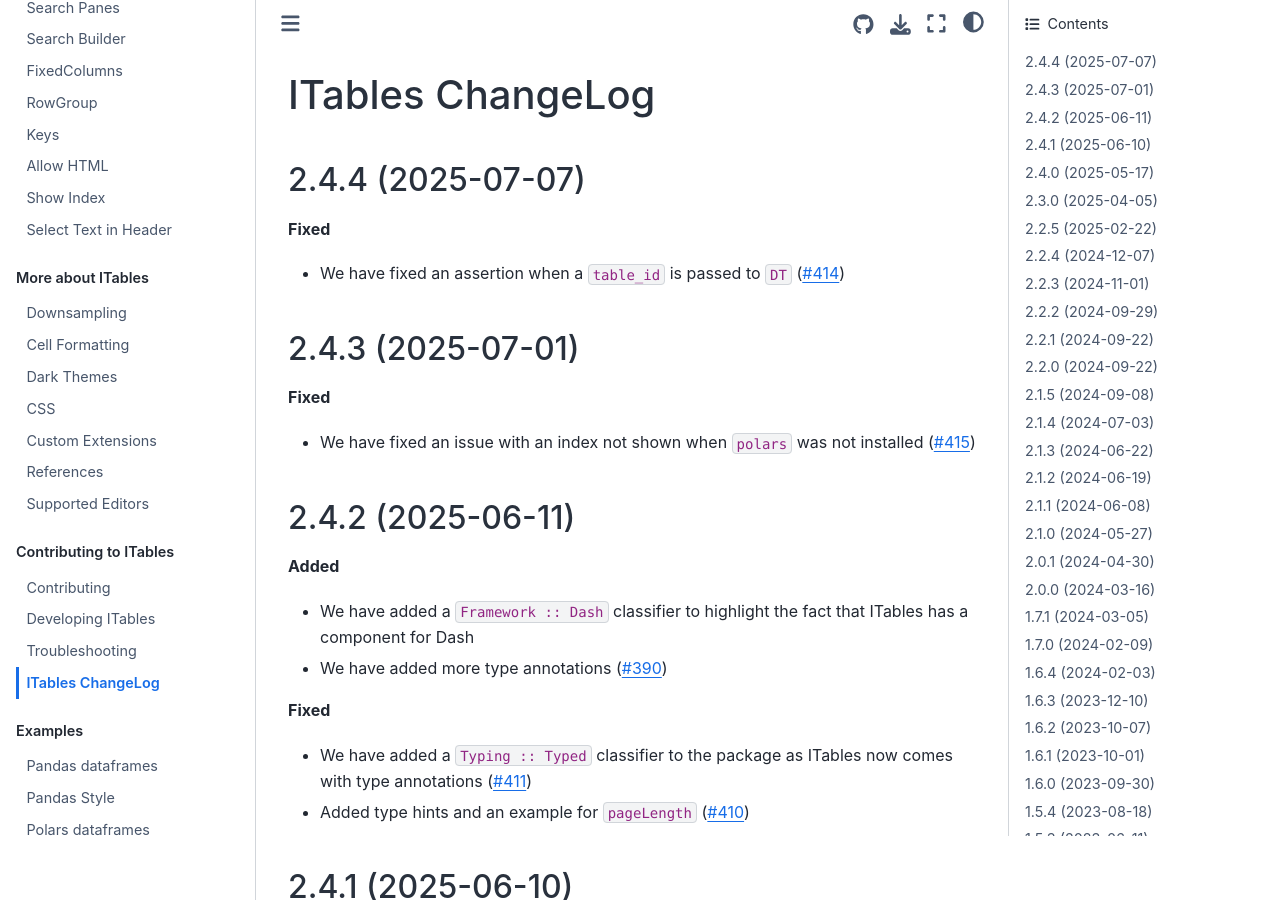
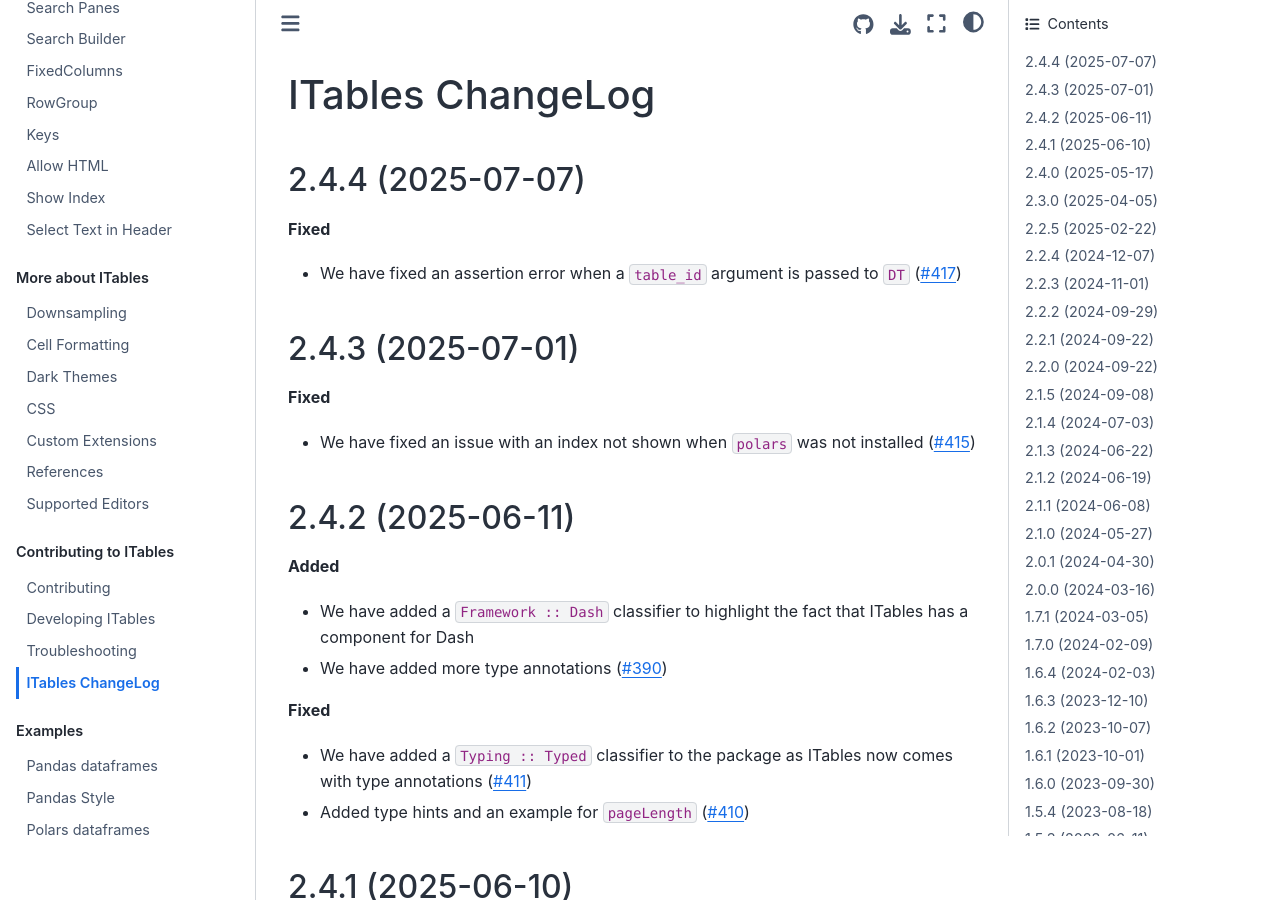
Before and after one commit to mwouts/itables, a Jupyter Book: the page built from docs/changelog.md, in a window 1280 px wide and 900 px high. Built offline with Jupyter Book 1.0.4 settings and Sphinx 7.4.7 and the Sphinx Book theme 1.1.4, drawn with Linux system fonts in a browser that asks for light colours.

Commit message:
fix issue link

```diff
--- a/docs/changelog.md
+++ b/docs/changelog.md
@@ -5,7 +5,7 @@ ITables ChangeLog
 ------------------
 
 **Fixed**
-- We have fixed an assertion when a `table_id` is passed to `DT` ([#414](https://github.com/mwouts/itables/issues/414))
+- We have fixed an assertion error when a `table_id` argument is passed to `DT` ([#417](https://github.com/mwouts/itables/issues/417))
 
 
 2.4.3 (2025-07-01)
```
